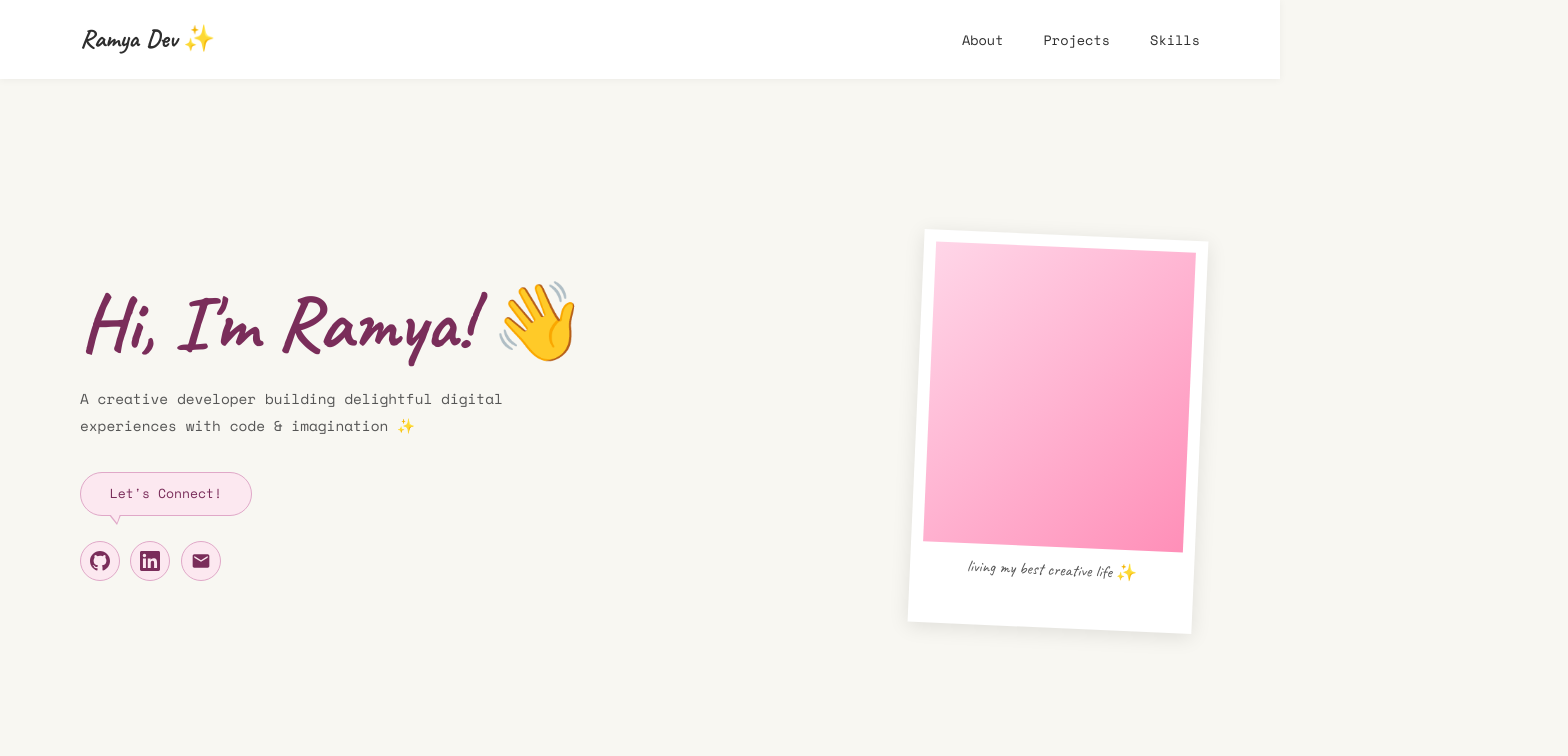
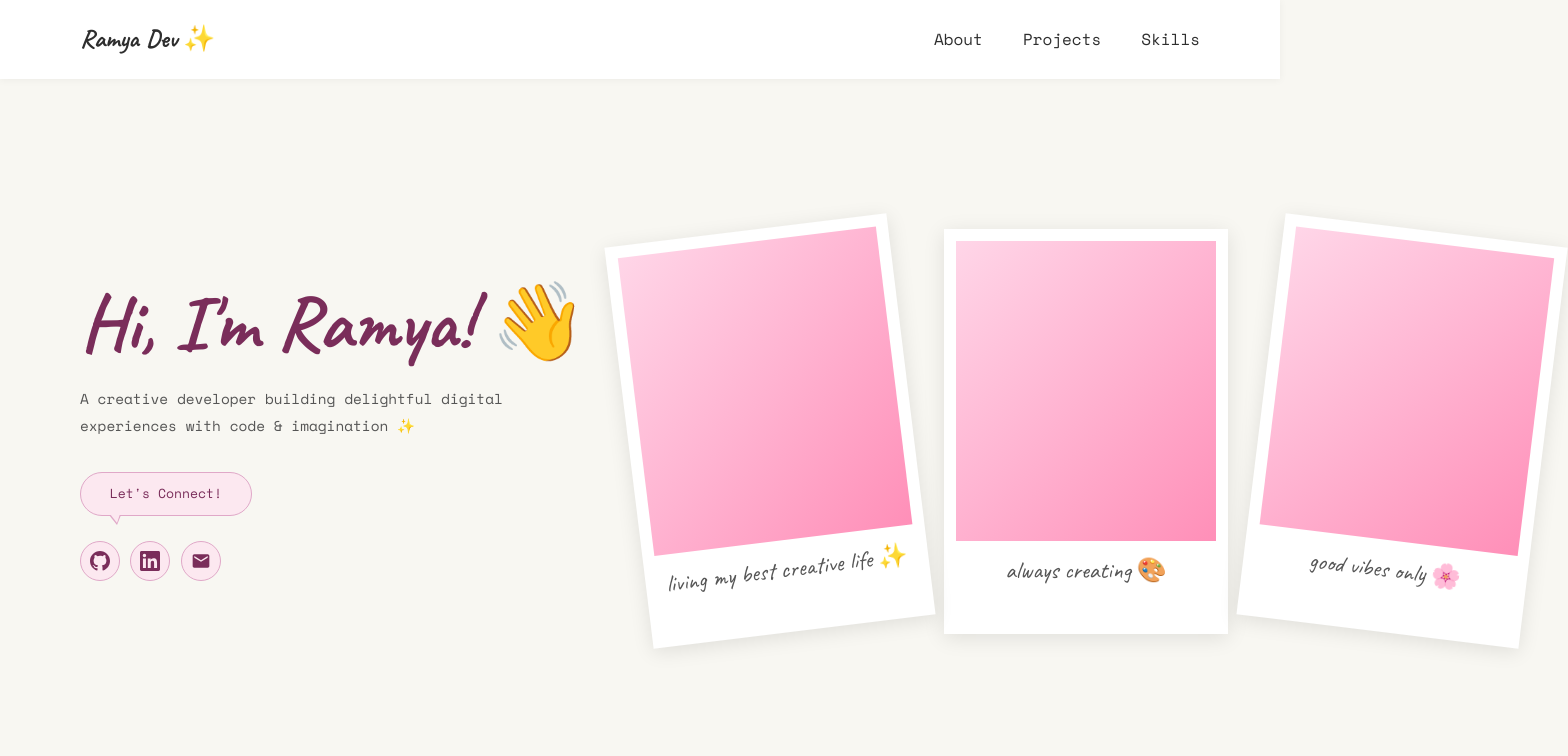
Before and after one commit to ramyap06/portfolio-website, a React (Vite) app: page / in a window 1280 px wide. Shown: the top 756 px of the page, 1568 px wide, since content can reach past the window. Built offline with nearby package versions, Linux system fonts and the light colour scheme.

Commit message:
updates to website to look better

```diff
--- a/src/components/Header.jsx
+++ b/src/components/Header.jsx
@@ -24,11 +24,22 @@ export default function Header() {
         </div>
       </div>
       <div className="hero-photo">
-        <div className="polaroid polaroid--tilted">
-          <div className="polaroid-img polaroid-placeholder"></div>
-          <p className="polaroid-caption">living my best creative life ✨</p>
+        <div className="polaroid-row">
+          <div className="polaroid polaroid--tilted-left">
+            <div className="polaroid-img polaroid-placeholder"></div>
+            <p className="polaroid-caption">living my best creative life ✨</p>
+          </div>
+          <div className="polaroid">
+            <div className="polaroid-img polaroid-placeholder"></div>
+            <p className="polaroid-caption">always creating 🎨</p>
+          </div>
+          <div className="polaroid polaroid--tilted">
+            <div className="polaroid-img polaroid-placeholder"></div>
+            <p className="polaroid-caption">good vibes only 🌸</p>
+          </div>
         </div>
       </div>
+
     </section>
   )
 }
--- a/src/index.css
+++ b/src/index.css
@@ -60,7 +60,7 @@ body {
 .nav-links a {
   text-decoration: none;
   color: var(--text-dark);
-  font-size: 0.85rem;
+  font-size: 1rem;
   transition: color 0.2s;
 }
 
@@ -191,7 +191,22 @@ body {
 }
 
 .polaroid--tilted {
-  transform: rotate(2.5deg);
+  transform: rotate(7deg);
+}
+
+.polaroid--tilted-left {
+  transform: rotate(-7deg);
+}
+
+.polaroid--tilted-left-sm {
+  transform: rotate(-1.5deg);
+}
+
+.polaroid-row {
+  display: flex;
+  gap: 2rem;
+  justify-content: center;
+  align-items: flex-start;
 }
 
 .polaroid-img {
@@ -202,8 +217,8 @@ body {
 }
 
 .polaroid-img--sm {
-  width: 200px;
-  height: 240px;
+  width: 260px;
+  height: 300px;
 }
 
 /* CSS placeholder until real images are added */
@@ -219,7 +234,7 @@ body {
 
 .polaroid-caption {
   font-family: 'Caveat', cursive;
-  font-size: 1.05rem;
+  font-size: 1.5rem;
   color: var(--text-mid);
   text-align: center;
   margin-top: 10px;
@@ -229,6 +244,7 @@ body {
 .about {
   display: flex;
   align-items: center;
+  justify-content: center;
   gap: 5rem;
   padding: 6rem 5rem;
   background: var(--white);
```
